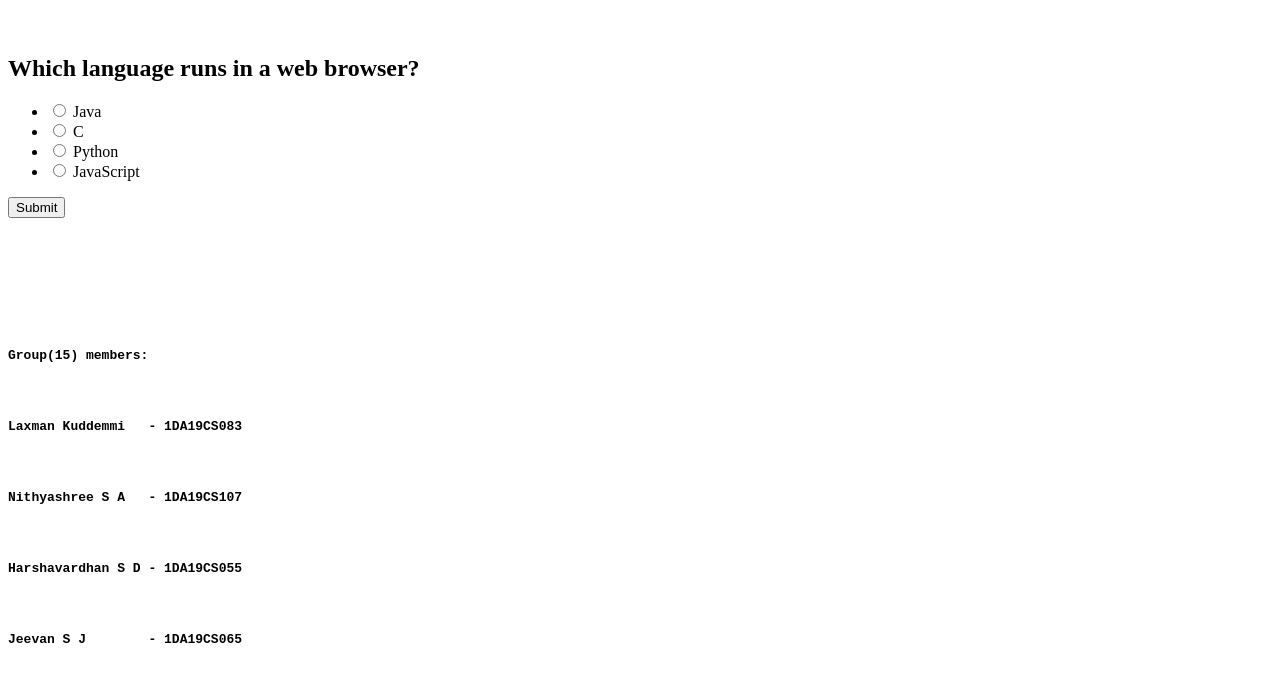
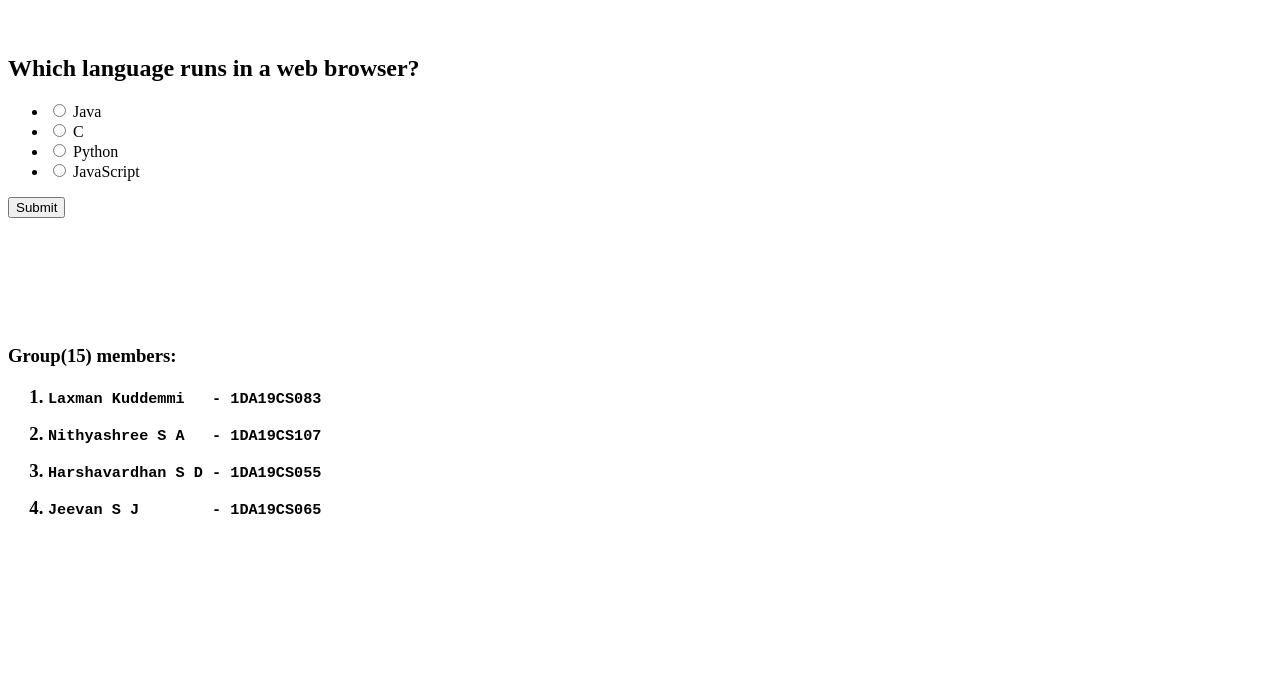
Before and after one commit to Laxmanik/AWTGroupActivty.github.io, a plain HTML site: page index.html in a window 1280 px wide. Shown: the part 195-876 px from the top of the page. After the commit the page ends 800 px from the top, so only its background shows below. Drawn offline with Linux system fonts and the light colour scheme.

Commit message:
Update index.html

```diff
--- a/index.html
+++ b/index.html
@@ -49,12 +49,14 @@
     <br />
     <br />
     <div>
-      <h4><pre><p>Group(15) members:</p>
-          <p>Laxman Kuddemmi   - 1DA19CS083</p>
-          <p>Nithyashree S A   - 1DA19CS107</p>
-          <p>Harshavardhan S D - 1DA19CS055</p>
-          <p>Jeevan S J        - 1DA19CS065</p>
-       </pre></h4>
+      <h3><p>Group(15) members:</p>
+       <ol>
+          <li><pre>Laxman Kuddemmi   - 1DA19CS083</pre></li>
+          <li><pre>Nithyashree S A   - 1DA19CS107</pre></li>
+          <li><pre>Harshavardhan S D - 1DA19CS055</pre></li>
+          <li><pre>Jeevan S J        - 1DA19CS065</pre></li>
+       </ol>
+      </h3>
      </div>
   </body>
 </html>
```
